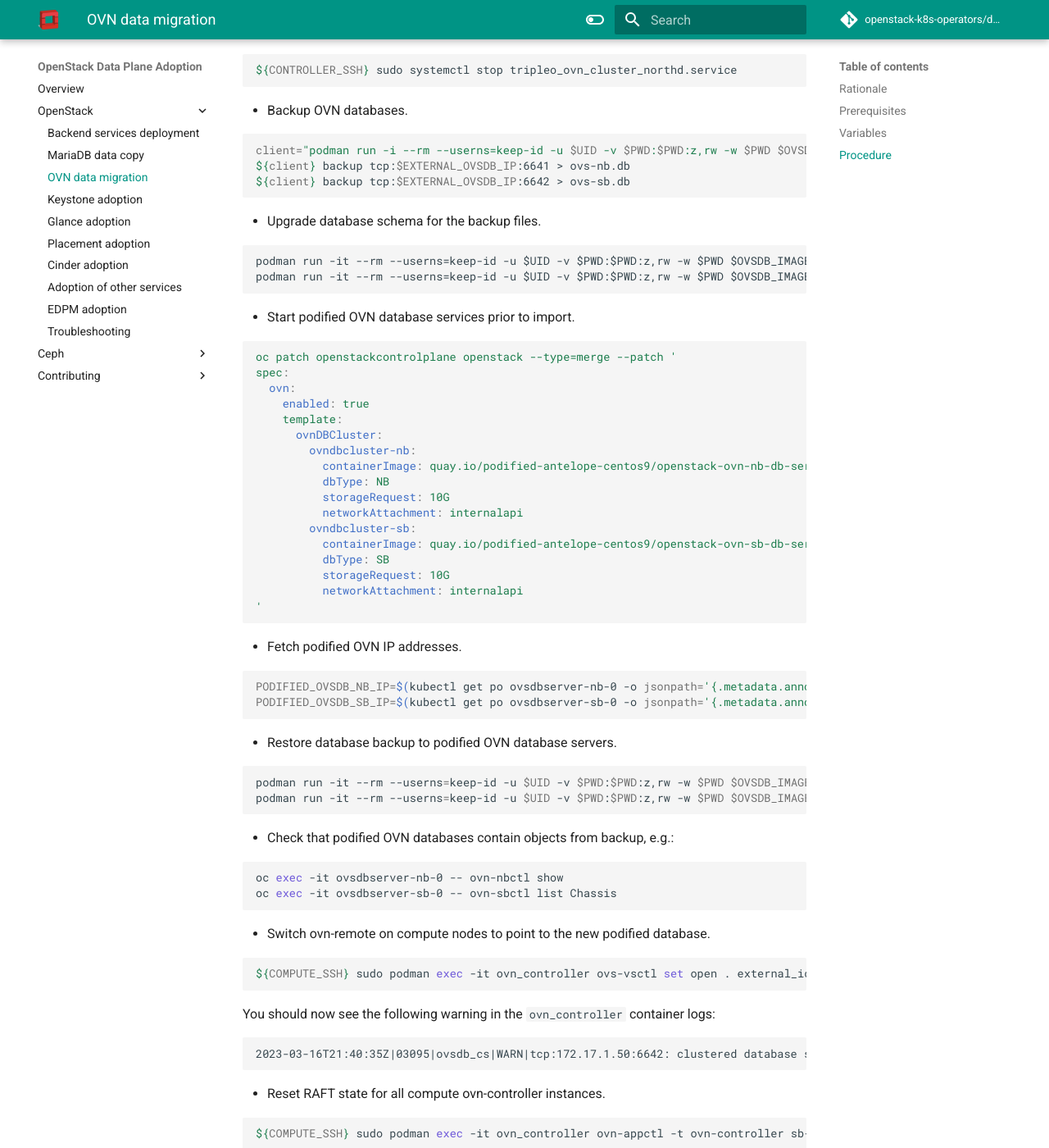
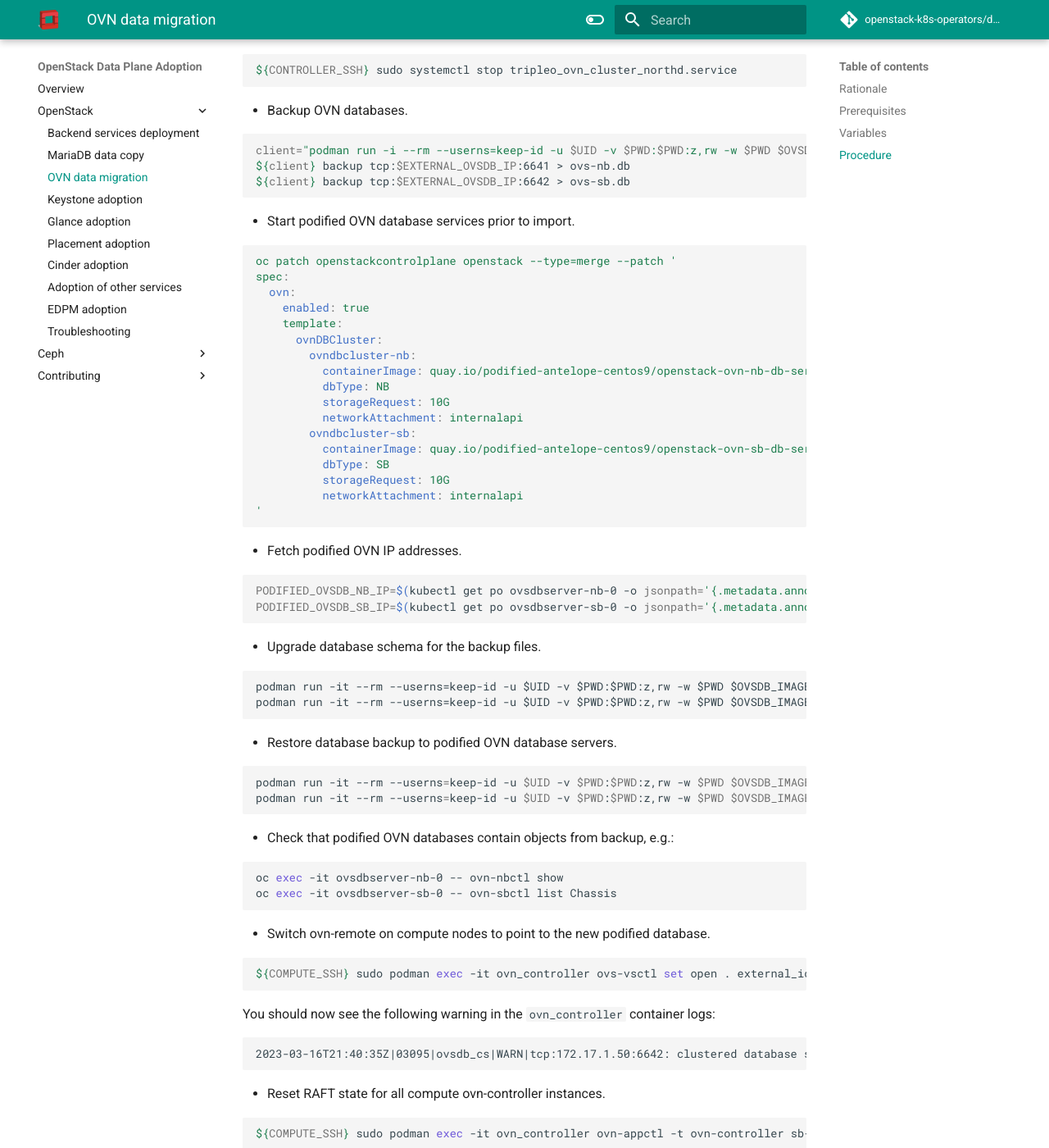
Before and after one commit to openstack-k8s-operators/data-plane-adoption, an MkDocs documentation site: the page built from docs/openstack/ovn_adoption.md, in a window 1280 px wide and 1400 px high, scrolled down 1208 px. Shown: the whole window at 82% size. Built offline with MkDocs 1.6.1 and Material for MkDocs 9.7.7, drawn with Linux system fonts in a browser that asks for light colours; comment, search, counter and statistics services are not loaded; the version menu is left out; part of the change alters nothing that is shown.

````diff
--- a/docs/openstack/ovn_adoption.md
+++ b/docs/openstack/ovn_adoption.md
@@ -57,13 +57,6 @@ ${client} backup tcp:$EXTERNAL_OVSDB_IP:6641 > ovs-nb.db
 ${client} backup tcp:$EXTERNAL_OVSDB_IP:6642 > ovs-sb.db
 ```
 
-- Upgrade database schema for the backup files.
-
-```
-podman run -it --rm --userns=keep-id -u $UID -v $PWD:$PWD:z,rw -w $PWD $OVSDB_IMAGE bash -c "ovsdb-client get-schema tcp:$PODIFIED_OVSDB_NB_IP:6641 > ./ovs-nb.ovsschema && ovsdb-tool convert ovs-nb.db ./ovs-nb.ovsschema"
-podman run -it --rm --userns=keep-id -u $UID -v $PWD:$PWD:z,rw -w $PWD $OVSDB_IMAGE bash -c "ovsdb-client get-schema tcp:$PODIFIED_OVSDB_SB_IP:6641 > ./ovs-sb.ovsschema && ovsdb-tool convert ovs-sb.db ./ovs-sb.ovsschema"
-```
-
 - Start podified OVN database services prior to import.
 
 ```yaml
@@ -91,6 +84,13 @@ spec:
 ```bash
 PODIFIED_OVSDB_NB_IP=$(kubectl get po ovsdbserver-nb-0 -o jsonpath='{.metadata.annotations.k8s\.v1\.cni\.cncf\.io/networks-status}' | jq 'map(. | select(.name=="openstack/internalapi"))[0].ips[0]' | tr -d '"')
 PODIFIED_OVSDB_SB_IP=$(kubectl get po ovsdbserver-sb-0 -o jsonpath='{.metadata.annotations.k8s\.v1\.cni\.cncf\.io/networks-status}' | jq 'map(. | select(.name=="openstack/internalapi"))[0].ips[0]' | tr -d '"')
+```
+
+- Upgrade database schema for the backup files.
+
+```
+podman run -it --rm --userns=keep-id -u $UID -v $PWD:$PWD:z,rw -w $PWD $OVSDB_IMAGE bash -c "ovsdb-client get-schema tcp:$PODIFIED_OVSDB_NB_IP:6641 > ./ovs-nb.ovsschema && ovsdb-tool convert ovs-nb.db ./ovs-nb.ovsschema"
+podman run -it --rm --userns=keep-id -u $UID -v $PWD:$PWD:z,rw -w $PWD $OVSDB_IMAGE bash -c "ovsdb-client get-schema tcp:$PODIFIED_OVSDB_SB_IP:6641 > ./ovs-sb.ovsschema && ovsdb-tool convert ovs-sb.db ./ovs-sb.ovsschema"
 ```
 
 - Restore database backup to podified OVN database servers.
````
